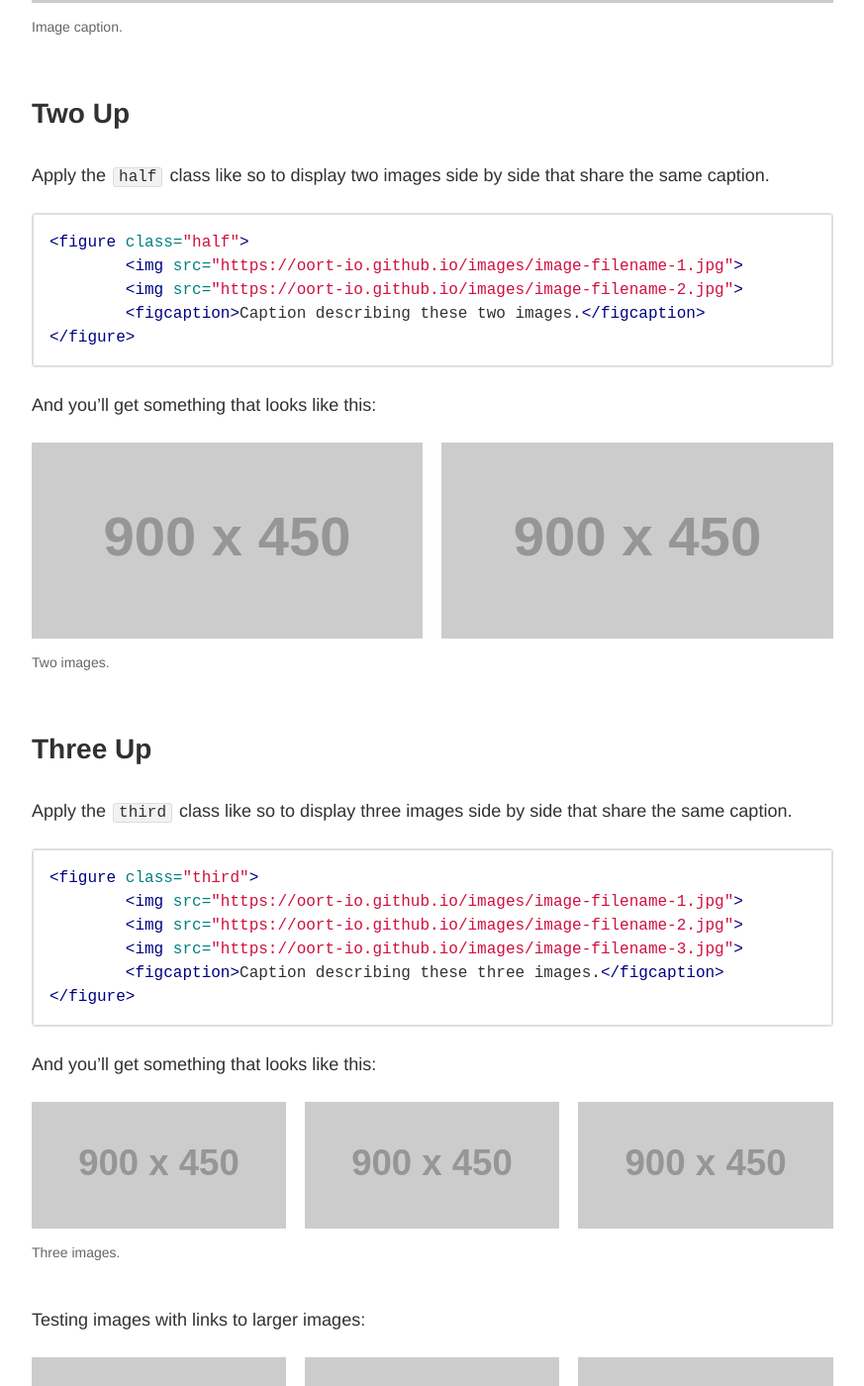
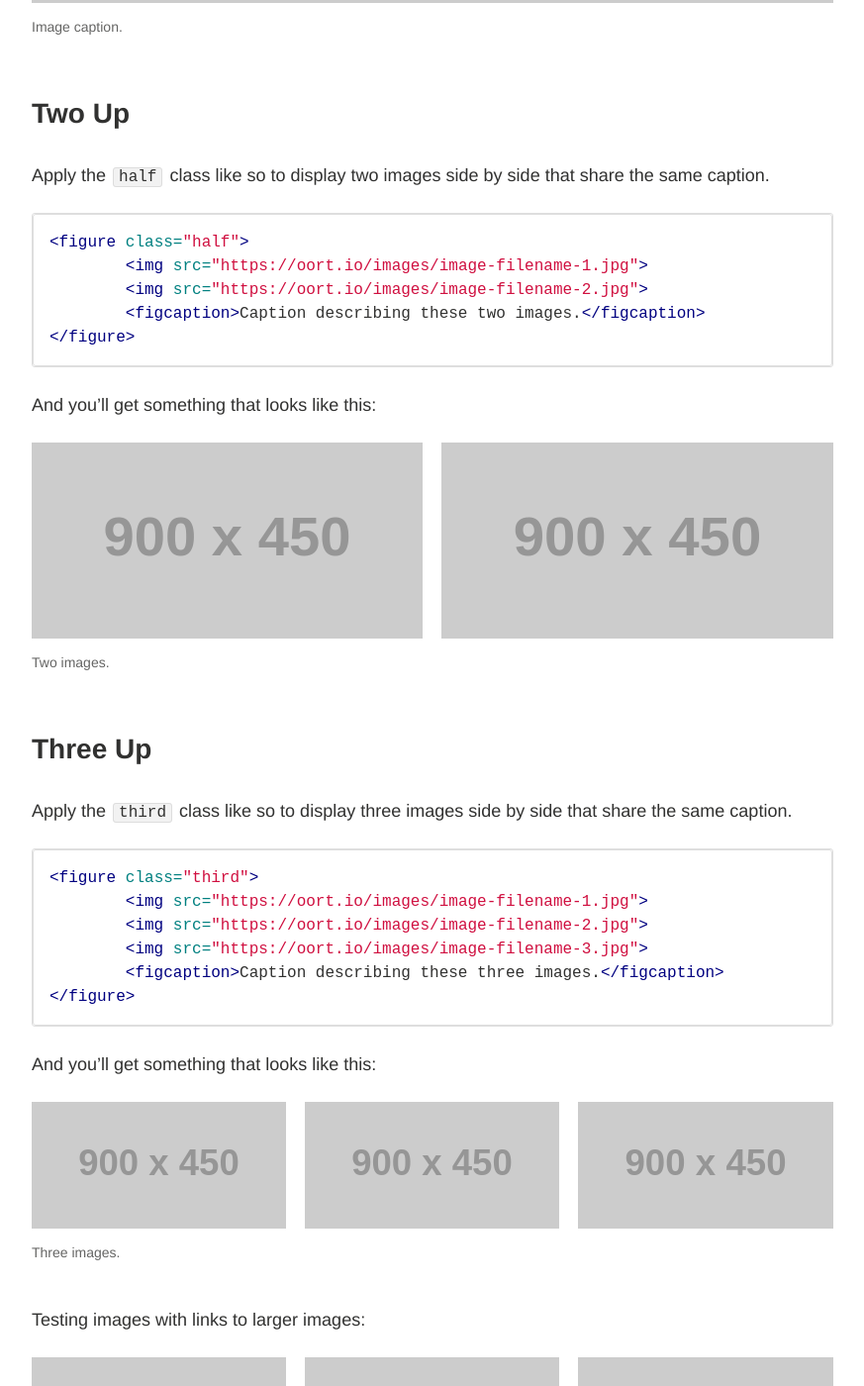
Before and after one commit to oort-io/oort-io.github.io, a Jekyll site: the page built from _posts/example-blog/2013-05-22-sample-post-images.md, in a window 1280 px wide and 1400 px high, scrolled down 1997 px. Shown: the whole window at 99% size, without its empty margins (64-937 px from the left). Built offline with Jekyll 4.4.1, drawn with Linux system fonts in a browser that asks for light colours; some of the changed lines change nothing that is shown.

Commit message:
to use oort.io

```diff
--- a/_config.yml
+++ b/_config.yml
@@ -5,7 +5,7 @@ description: "Oort: There's life outside the data center."
 logo: Oort-Icon.png
 teaser:
 locale: en_US
-url: https://oort-io.github.io
+url: https://oort.io
 # ^ put your docker VM IP when you are working locally
 feed:
   path: atom.xml
```
Also changed, not shown: favicon.ico.
